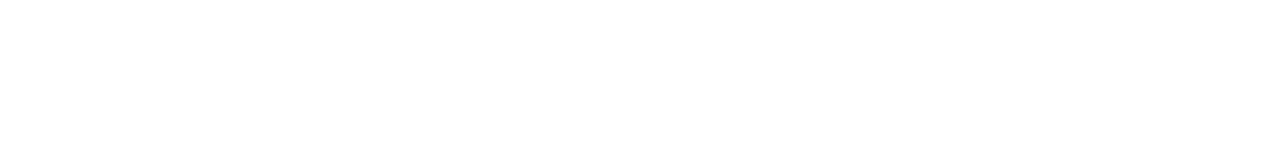
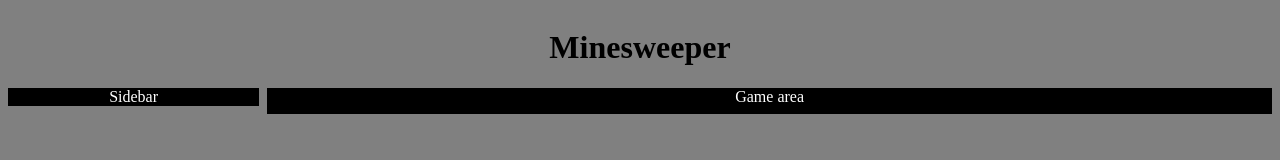
Before and after one commit to Reizor-75/Minesweeper, a plain HTML site: page index.html in a window 1280 px wide. Drawn offline with Linux system fonts and the light colour scheme.

Commit message:
Create temporary page setup

```diff
--- a/css/style.css
+++ b/css/style.css
@@ -0,0 +1,35 @@
+body{
+  display: flex;
+  flex-direction: column;
+  justify-content: center;
+  background-color: grey;
+}
+
+h1{
+  display: flex;
+  justify-content: center;
+}
+
+section{
+  display: flex;
+  flex-direction: row;
+  justify-content: center;
+}
+
+.sidebar{
+  display: flex;
+  justify-content: center;
+  color: white;
+  background-color: black;
+  width: 20%;
+  margin: 0 0 8px 0;
+}
+
+.gameArea{
+  display: flex;
+  justify-content: center;
+  color: white;
+  background-color: black;
+  width: 80%;
+  margin: 0 0 0 8px;
+}
--- a/index.html
+++ b/index.html
@@ -16,4 +16,9 @@
 <body>
 
 </body>
+  <h1>Minesweeper</h1>
+  <section>
+    <div class="sidebar">Sidebar</div>
+    <div class="gameArea">Game area</div>
+  </section>
 </html>
```
